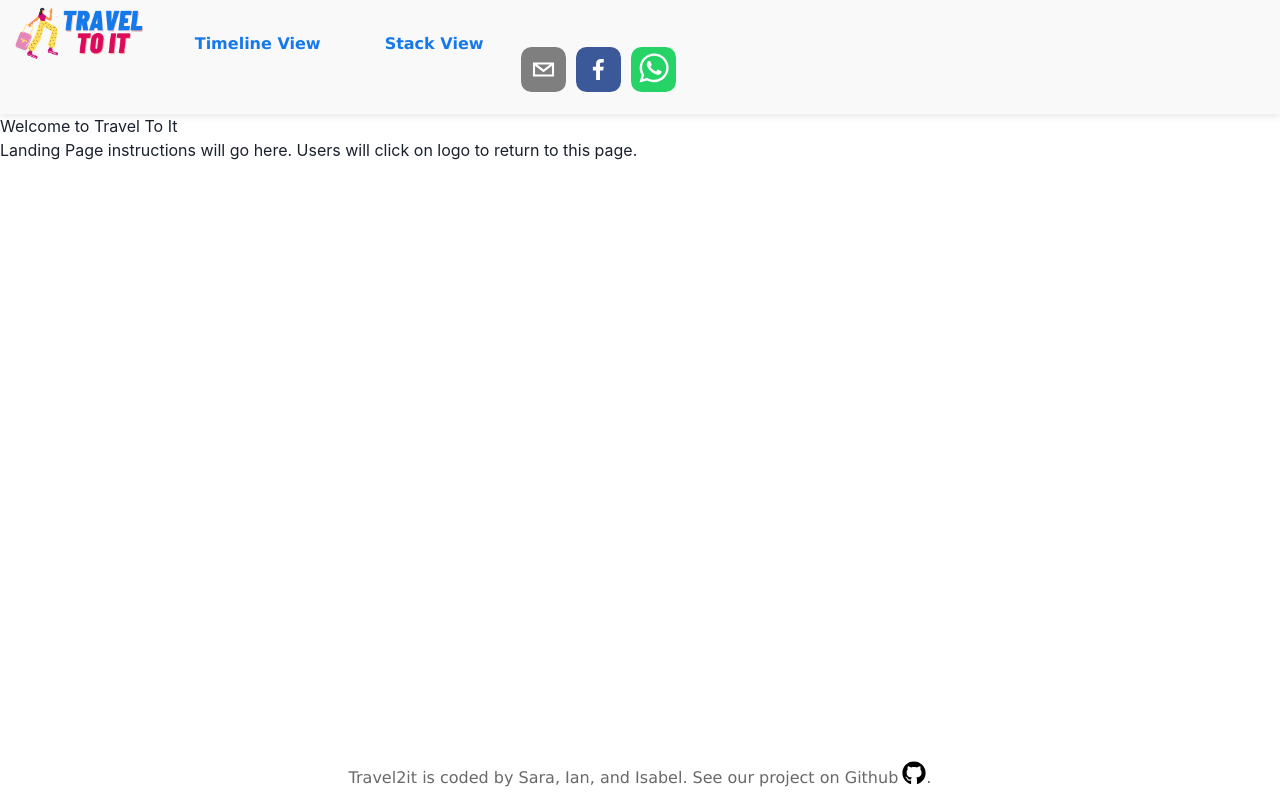
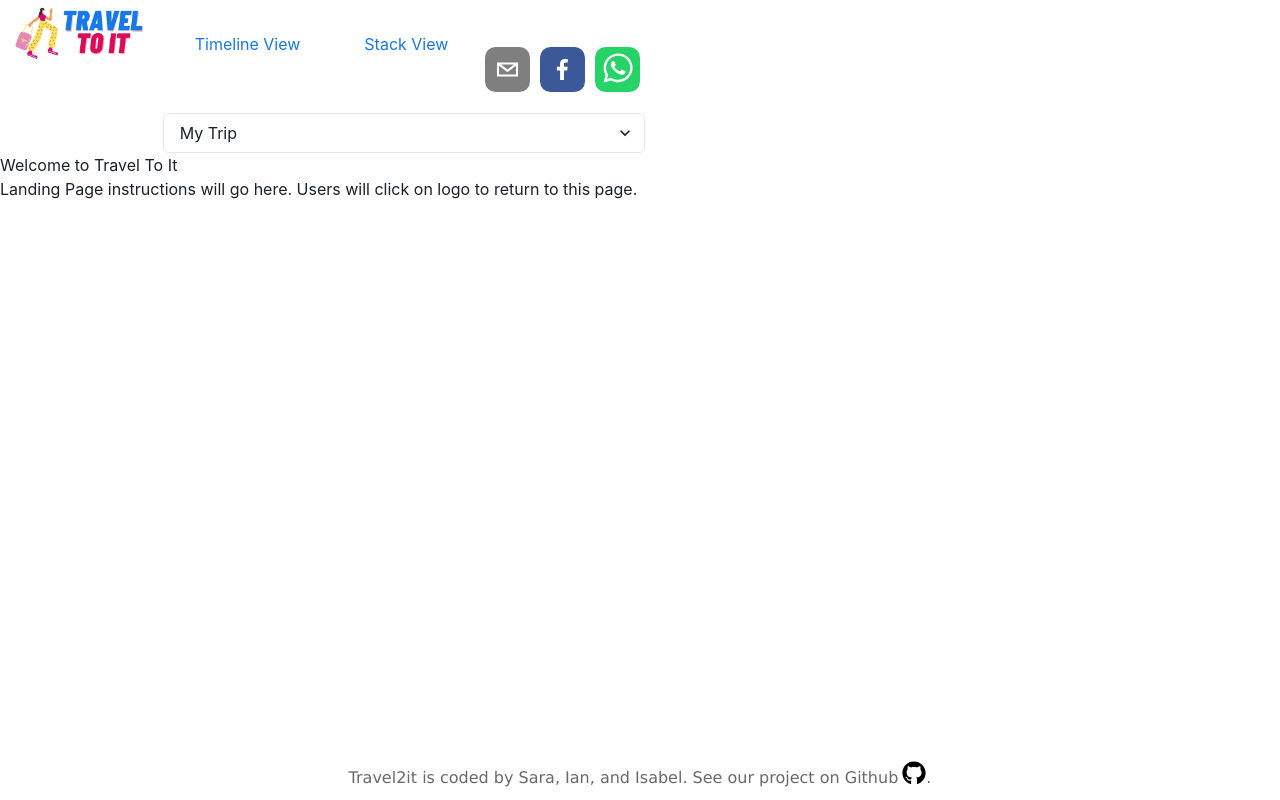
Before and after one commit to chingu-voyages/v41-geckos-team-09, a React (Vite) app: page / in a window 1280 px wide. Built offline with nearby package versions, Linux system fonts and the light colour scheme.

Commit message:
div to Box

```diff
--- a/src/components/header/header.jsx
+++ b/src/components/header/header.jsx
@@ -1,6 +1,7 @@
 import React, { Component } from 'react';
 import './header.css';
 import logo from '../../images/logo-1.png';
+import { Box, Select } from '@chakra-ui/react'
 
 import {
   EmailShareButton,
@@ -18,9 +19,9 @@ const whatsAppURL = 'https://www.whatsapp.com/';
 // const emailURL = ''
 
   return (
-    <header className='dFlex'>
+    <Box className='dFlex'>
       <a id='logoLink' href='#Welcome' onClick={() => handleViewChange('Welcome')}><img className='header-logo' src={logo} alt='travel logo' /></a>
-      <div className='nav'>
+      <Box className='nav'>
         <ul className='links'>
           <li><a className='custom-headerLink' href='#Timeline' onClick={() => handleViewChange('Timeline')}>Timeline View</a></li>
           <li><a className='custom-headerLink' href='#Stack' onClick={() => handleViewChange('Stack')}>Stack View</a></li>
@@ -39,17 +40,17 @@ const whatsAppURL = 'https://www.whatsapp.com/';
           </li>
         </ul>
 
-        <div className='custom-select'>
-          <select className='menu'>
-            <option value='' selected='selected'>My Trip</option>
-
+        {/* <Box className='custom-select'> */}
+        <Box>
+          {/* <Select className='menu'> */}
+          <Select placeholder='My Trip'>
             <option value='#'>Timeline View</option>
             <option value='#'>Stack View</option>
             <option value='#'>Share</option>
-          </select>
-        </div>
-      </div>
+          </Select>
+        </Box>
+      </Box>
 
-    </header>
+    </Box>
   )
 }
```
